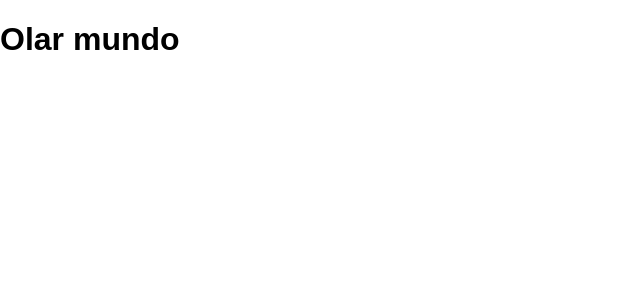
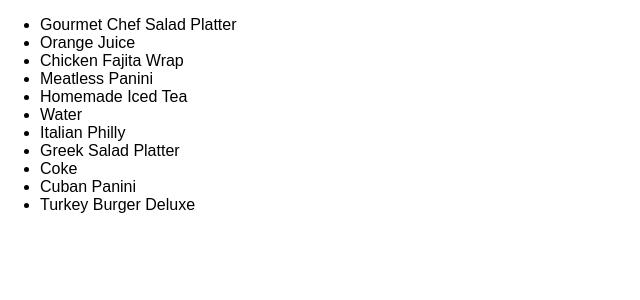
Before and after one commit to joaodorea/leiturinha, a React app: page / in a window 1280 px wide. Shown: the top 300 px of the page, without its empty margins (0-640 px from the left). Built offline with nearby package versions, Linux system fonts and the light colour scheme.

Commit message:
feat: creating a simple mock products list

```diff
--- a/src/App.tsx
+++ b/src/App.tsx
@@ -1,6 +1,8 @@
 import React from "react";
-import "./assets/styles/index.scss";
+import Orders from "./modules/orders/views"
 
-const App: React.FC = () => <h1>Olar mundo</h1>;
+import "@/assets/styles/index.scss";
+
+const App: React.FC = () => <Orders />;
 
 export default App;
--- /dev/null
+++ b/src/assets/mocks/products.json
@@ -0,0 +1,79 @@
+[
+    {
+        "id": 1,
+        "category": "food",
+        "name": "Gourmet Chef Salad Platter",
+        "description": "Roast beef, turkey, ham and American cheese on a bed of mix lettuce with tomatoes, cucumbers, peppers, olives and boiled egg.",
+        "price": 9.95
+    },
+    {
+        "id": 2,
+        "category": "drink",
+        "name": "Orange Juice",
+        "description": "",
+        "price": 3.5
+    },
+    {
+        "id": 3,
+        "category": "food",
+        "name": "Chicken Fajita Wrap",
+        "description": "Char-broiled chicken breast, oven roast pepper, caramelized onions and cheddar cheese with salsa.",
+        "price": 9.49
+    },
+    {
+        "id": 4,
+        "category": "food",
+        "name": "Meatless Panini",
+        "description": "Fresh mozzarella, fresh plum tomatoes, fresh basil, fresh spinach and fresh sun-dried tomatoes spread on a European flatbread.",
+        "price": 11.35
+    },
+    {
+        "id": 5,
+        "category": "drink",
+        "name": "Homemade Iced Tea",
+        "description": "",
+        "price": 3.5
+    },
+    {
+        "id": 6,
+        "category": "drink",
+        "name": "Water",
+        "description": "",
+        "price": 1.5
+    },
+    {
+        "id": 7,
+        "category": "food",
+        "name": "Italian Philly",
+        "description": "Tomato sauce, mozzarella, pepper and onion.",
+        "price": 9.49
+    },
+    {
+        "id": 8,
+        "category": "food",
+        "name": "Greek Salad Platter",
+        "description": "Feta cheese on a bed of lettuce with tomato, red onions, black olives, grape leaves and boiled egg.",
+        "price": 8.95
+    },
+    {
+        "id": 9,
+        "category": "drink",
+        "name": "Coke",
+        "description": "",
+        "price": 2.99
+    },
+    {
+        "id": 10,
+        "category": "food",
+        "name": "Cuban Panini",
+        "description": "Roasted pork, ham, Swiss cheese, pickles and mustard on a European flatbread.",
+        "price": 10.35
+    },
+    {
+        "id": 11,
+        "category": "food",
+        "name": "Turkey Burger Deluxe",
+        "description": "French fries and lettuce, tomato, onion and pickle.",
+        "price": 8.95
+    }
+]
--- /dev/null
+++ b/src/modules/orders/views/index.tsx
@@ -0,0 +1,15 @@
+import React from 'react'
+import productsList from '@/assets/mocks/products.json'
+import Product from 'src/domain/Product'
+
+const Orders: React.FC = () => {
+  const products: Product[] = productsList as Product[]
+
+  return (
+    <ul>
+      { products.map( (product) => <li key={product.id}>{ product.name }</li>) }
+    </ul>
+  )
+}
+
+export default Orders
```
